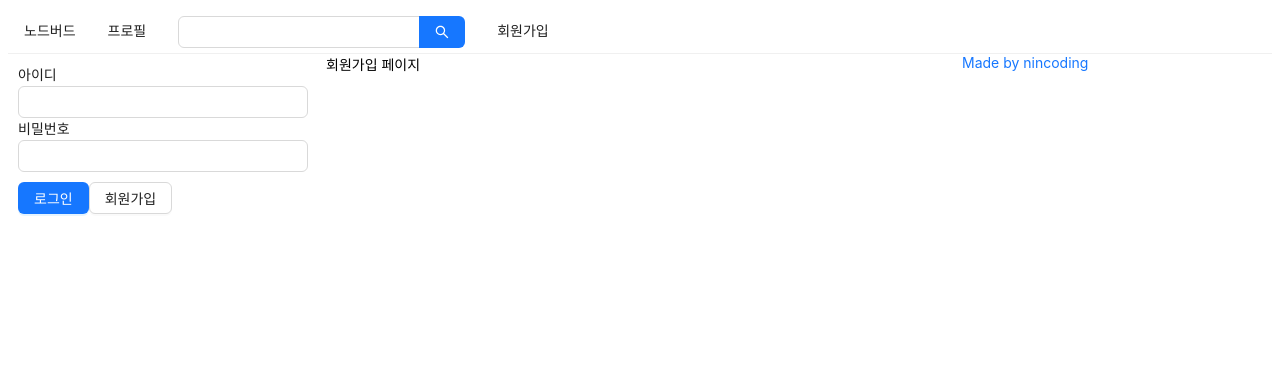
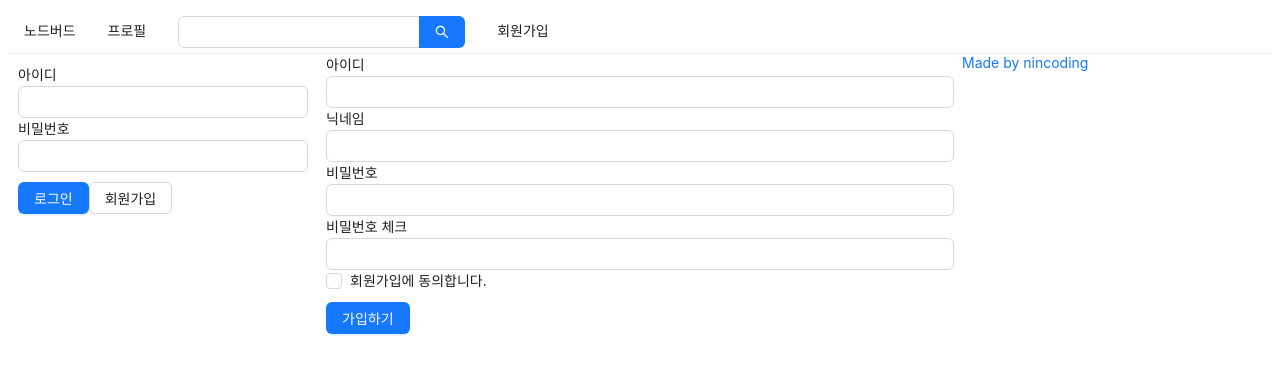
Before and after one commit to nincoding/nodebird, a Next.js app: page /signup in a window 1280 px wide. Shown: the top 374 px of the page. Built offline with nearby package versions, Linux system fonts and the light colour scheme.

Commit message:
:sparkles: feat: 회원가입 페이지 추가, input 커스텀훅 추가

```diff
--- a/components/LoginForm.js
+++ b/components/LoginForm.js
@@ -1,31 +1,14 @@
 import React, { useState, useCallback, useMemo } from "react";
+import PropTypes from "prop-types";
 import { Form, Input, Button } from "antd";
 import Link from "next/link";
 import styled from "styled-components";
-import { symbol } from "prop-types";
+import useInput from "../hooks/useInput";
 
 const LoginForm = ({ setIsLoggenIn }) => {
 
-  const [ id, setId ] = useState("");
-  const [ password, setPassword ] = useState("");
-
-  const onChangeId = useCallback((e) => {
-    setId(e.target.value);
-  }, []);
-
-  const onChangePassword = useCallback((e) => {
-    setPassword(e.target.value);
-  }, []);
-
-  /*
-  인라인 스타일링시 useMemo로 리렌더링 막기 또는 스타일드 컴포넌트로 만들기
-  const style = useMemo(() => ({ marginTop: 10 }), []);
-  */
-
-  /*
-  리액트에서는 form 태그에 e.preventDefault() 를 많이 하는데 antb에선 하면 안된다.
-  onFinish에 이미 e.preventDefault()가 적용되어 있기 때문이다.
-   */
+  const [ id, onChangeId ] = useInput("");
+  const [ password, onChangePassword ] = useInput("");
 
   const onSubmitForm = useCallback(() => {
     console.log(id, password);
@@ -61,6 +44,10 @@
 
 export default LoginForm;
 
+LoginForm.propTypes = {
+  setIsLoggenIn: PropTypes.func.isRequired,
+};
+
 const ButtonWrapper = styled.div`
   margin-top: 10px;
 `;
--- /dev/null
+++ b/hooks/useInput.js
@@ -0,0 +1,12 @@
+import { useState, useCallback } from "react";
+
+const useInput = (initialValue = null) => {
+  const [ value, setValue ] = useState(initialValue);
+  const handler = useCallback((e) => {
+    setValue(e.target.value);
+  }, []);
+
+  return [ value, handler ];
+};
+
+export default useInput;
--- a/pages/signup.js
+++ b/pages/signup.js
@@ -1,18 +1,101 @@
-import React from "react";
+import React, { useCallback, useState, useMemo } from "react";
 import Head from "next/head";
+import { Checkbox, Form, Input, Button } from "antd";
+import styled from "styled-components";
 import AppLayout from "../components/AppLayout";
+import useInput from "../hooks/useInput";
 
 const Signup = () => {
+
+  const [ id, onChangeId ] = useInput("");
+  const [ nickname, onChangeNickname ] = useInput("");
+  const [ password, onChangePassword ] = useInput("");
+  const [ passwordCheck, setPasswordCheck ] = useState("");
+  const [ passwordError, setPasswordError ] = useState(false);
+  const [ term, setTerm ] = useState("");
+  const [ termError, setTermError ] = useState(false);
+
+  const onChangeTerm = useCallback((e) => {
+    setTerm(e.target.checked);
+    setTermError(false);
+  }, []);
+
+  const onChangePasswordCheck = useCallback((e) => {
+    setPasswordCheck(e.target.value);
+    setPasswordError(e.target.value !== password);
+  }, [password]);
+
+
+  const onSubmit = useCallback(() => {
+      if (password !== passwordCheck) {
+        return setPasswordError(true);
+      }
+      if (!term) {
+        return setTermError(true);
+      }
+      console.log(id, nickname, password)
+  }, [password, passwordCheck, term]);
+
+  const mt = useMemo(() => ({
+    marginTop : "10px"
+  }), []);
+
   return (
-  <>
+  <AppLayout>
     <Head>
       <title>회원가입 | NodeBird</title>
     </Head>
-    <AppLayout>
-      회원가입 페이지
-    </AppLayout>
-  </>
+    <Form onFinish={onSubmit}>
+      <div>
+        <label htmlFor="user-id">아이디</label>
+        <br/>
+        <Input name="user-id" value={id} required onChange={onChangeId} />
+      </div>
+      <div>
+        <label htmlFor="user-nick">닉네임</label>
+        <br/>
+        <Input name="user-nick" value={nickname} required onChange={onChangeNickname} />
+      </div>
+      <div>
+        <label htmlFor="user-password">비밀번호</label>
+        <br/>
+        <Input name="user-password" type="password" value={password} required onChange={onChangePassword} />
+      </div>
+      <div>
+        <label htmlFor="user-password-check">비밀번호 체크</label>
+        <br/>
+        <Input
+          name="user-password-check"
+          type="password"
+          value={passwordCheck}
+          required
+          onChange={onChangePasswordCheck}
+        />
+        { passwordError && <ErrorMessage >비밀번호가 일치하지 않습니다.</ErrorMessage>}
+      </div>
+      <div>
+        <Checkbox
+          name="user-term"
+          checked={term}
+          onChange={onChangeTerm}
+        >
+          회원가입에 동의합니다.
+        </Checkbox>
+        { termError && <ErrorMessage>약관에 동의하셔야 합니다.</ErrorMessage>}
+      </div>
+      <div style={mt}>
+        <Button
+          type="primary"
+          htmlType="submit"
+        >가입하기</Button>
+      </div>
+    </Form>
+  </AppLayout>
   );
 }
 
 export default Signup;
+
+const ErrorMessage = styled.div`
+  color: red;
+`;
```
